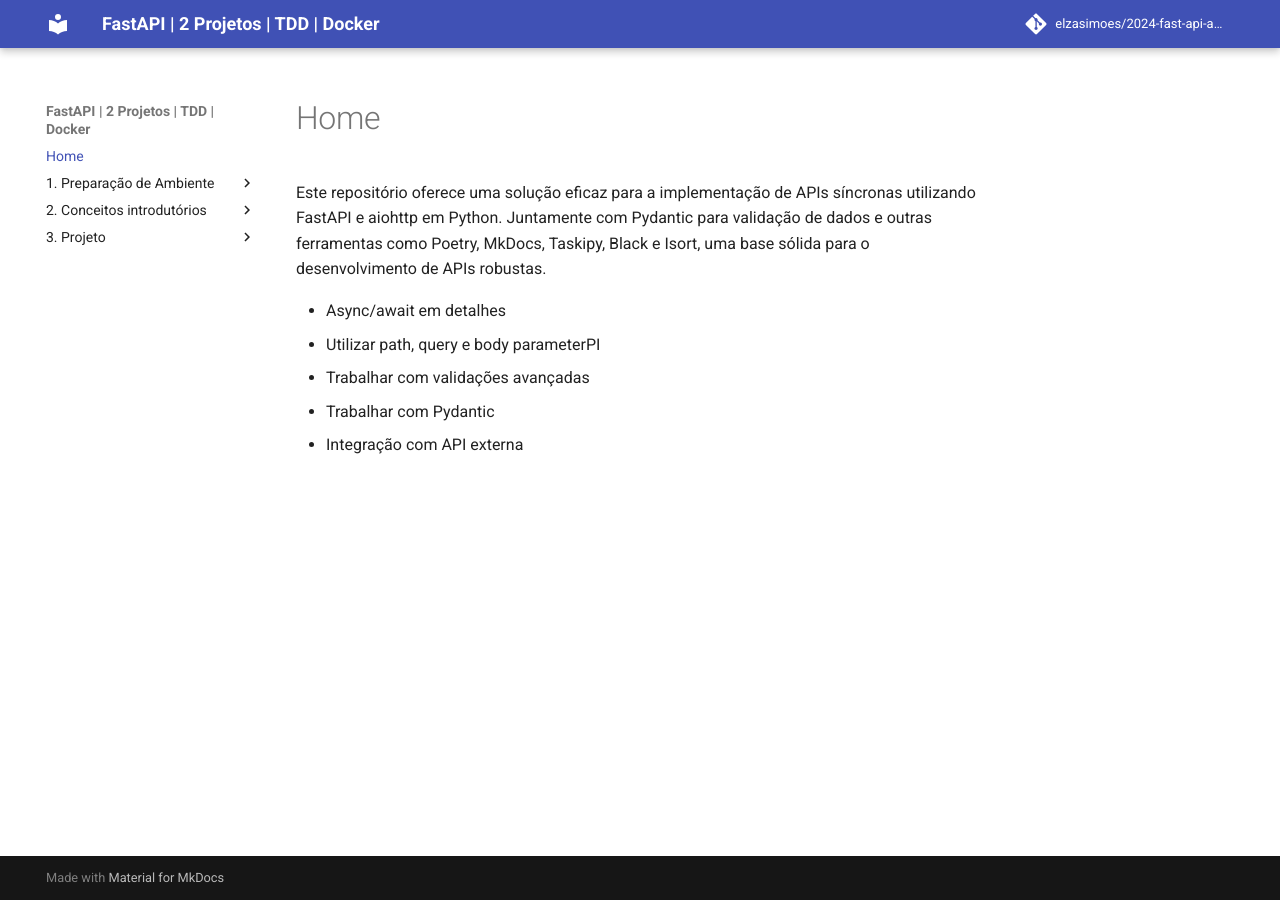
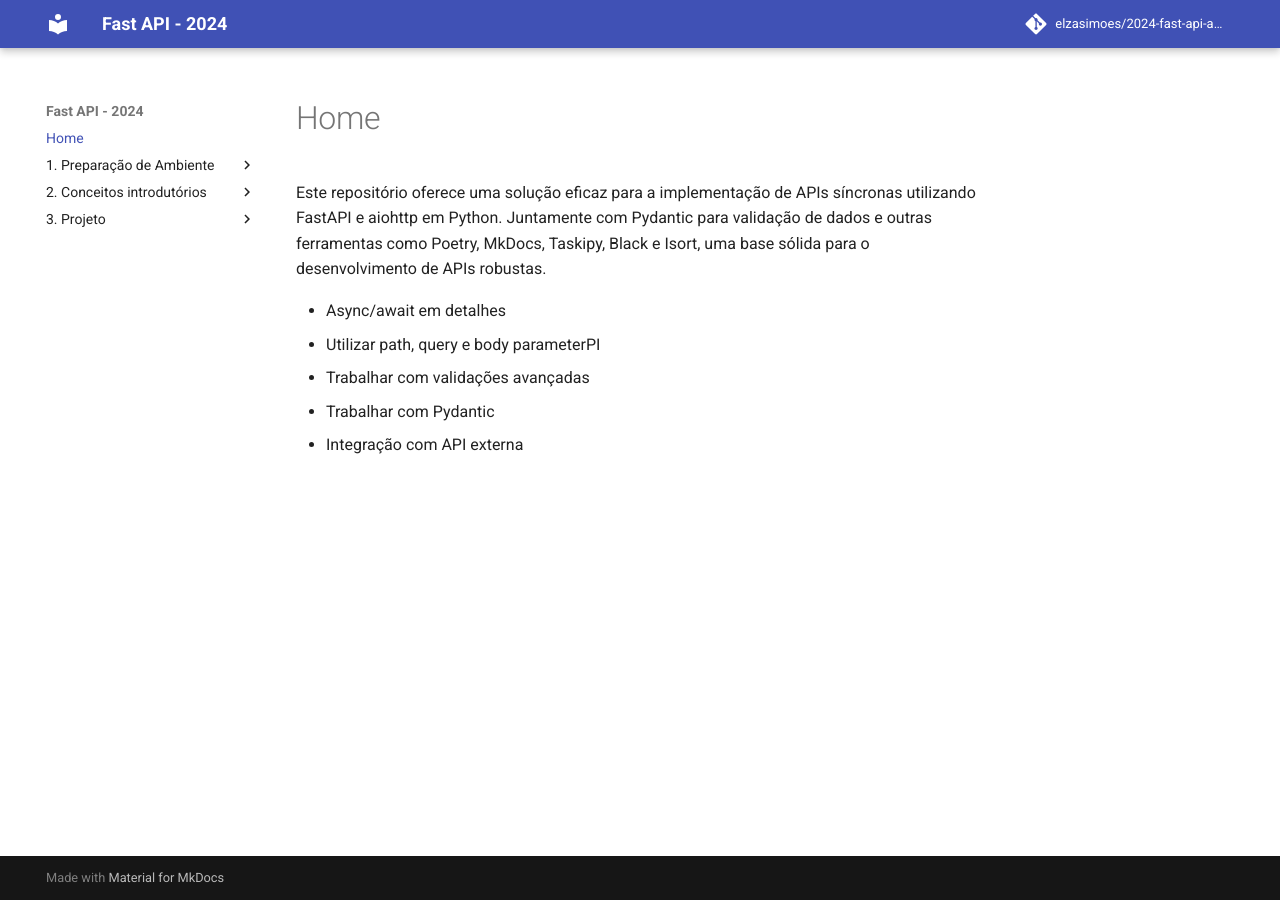
Before and after one commit to elzasimoes/2024-fast-api-async, an MkDocs documentation site: the page built from docs/index.md, in a window 1280 px wide. Built offline with MkDocs 1.6.1 and Material for MkDocs 9.7.7, drawn with Linux system fonts in a browser that asks for light colours; comment, search, counter and statistics services are not loaded.

Commit message:
Deploy gh pages

```diff
--- a/mkdocs.yml
+++ b/mkdocs.yml
@@ -1,4 +1,4 @@
-site_name: FastAPI | 2 Projetos | TDD | Docker
+site_name: Fast API - 2024
 repo_url: https://github.com/elzasimoes/2024-fast-api-async
 repo_name: elzasimoes/2024-fast-api-async
 
```
